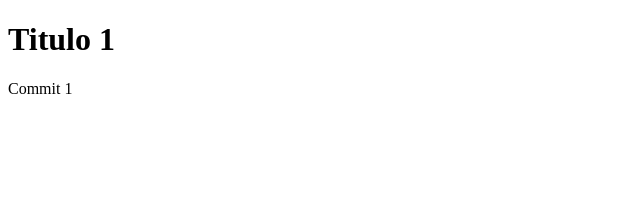
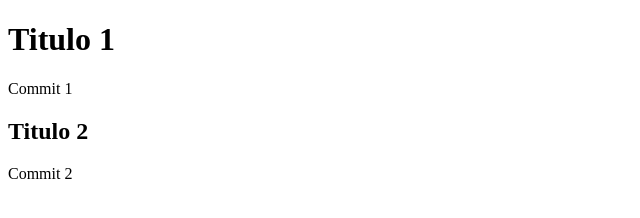
Before and after one commit to adriujodaw/UD-5_Tarea5_Adrian_Remote, a plain HTML site: page index.html in a window 1280 px wide. Shown: the whole page, without its empty margins (0-640 px from the left). Drawn offline with Linux system fonts and the light colour scheme.

Commit message:
segundo commit

```diff
--- a/index.html
+++ b/index.html
@@ -9,5 +9,7 @@
 <body>
     <h1>Titulo 1</h1>
     <p>Commit 1</p>
+    <h2>Titulo 2 </h2>
+    <p>Commit 2</p>
 </body>
 </html>
```
